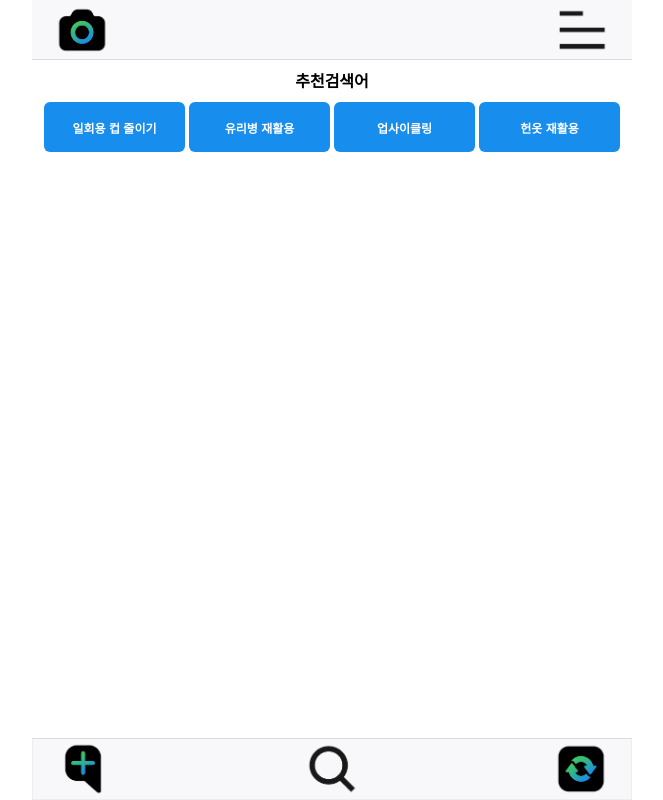
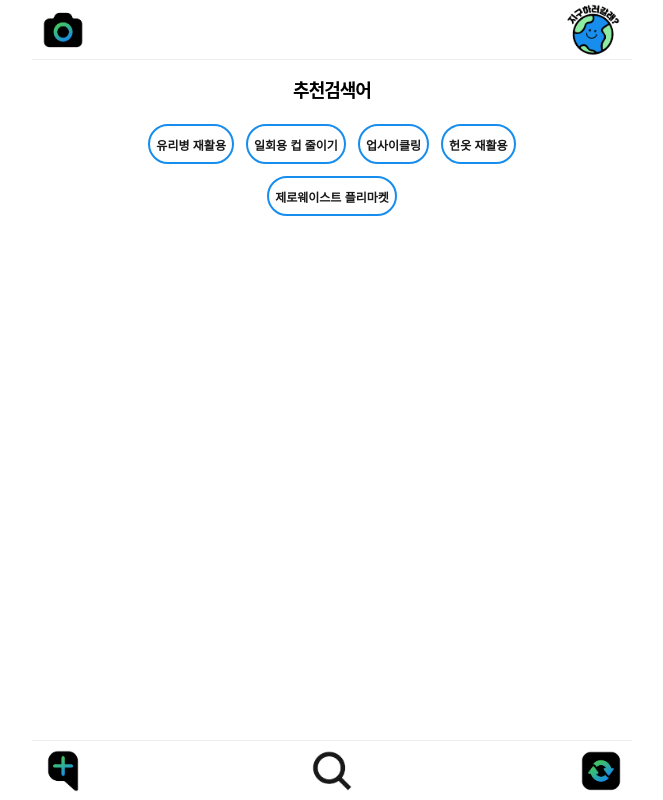
Before and after one commit to kimpearl3599/recycle_classification, a Flask app: page /search in a window 1280 px wide. Shown: the whole page, without its empty margins (308-971 px from the left). Run offline with Flask 2, Linux system fonts and the light colour scheme; data that the repository does not hold is empty; some libraries are stand-ins or nearby versions; some web fonts are replaced.

Commit message:
upload final/page/crawling

```diff
--- a/static/main.css
+++ b/static/main.css
@@ -1,32 +1,63 @@
-
 body {
-    margin: 0;
+    max-width: 600px;
+    margin: 0 auto;
     padding: 0;
     position: relative;
     font-size: 16px;
-    font-family: 'Noto Sans KR', sans-serif;
-    line-height: 20px;
+    font-family: "Noto Sans CJK KR", sans-serif , "Roboto", sans-serif; ;
+
 }
-
+#logo {
+    background-image: url('../static/images/logo.png');
+    width: 54px;
+    height: 54px;
+    background-size: cover;
+    background-position: center;
+    background-repeat: no-repeat;
+    margin-right: 6px;
+}
 .header {
+    margin: 0 auto;
+    position: fixed;
     max-width: 600px;
     width: 100%;
-    margin: 0 auto;
     height: 60px;
+    display: flex;
+    align-items: center;
+    justify-content: space-between;
+    box-sizing: border-box;
+    padding: 0 6px;
+    border-bottom: 1px solid #ededed;
+    background-color: #fff;
 
 }
-
 .footer {
+    position: fixed;
+    z-index: 10;
+    bottom: 0;
+    box-sizing: border-box;
+    padding: 0 6px;
+    max-width: 600px;
+    width: 100%;
+    height: 60px;
+    margin: 0 auto;
+    display: flex;
+    align-items: center;
+    justify-content: space-between;
+    background-color: #ffffff;
+    border-top: 1px solid #ededed;
+}
+.container {
+    padding-top: 60px;
+    padding-bottom: 60px;
     max-width: 600px;
     width: 100%;
     margin: 0 auto;
 }
-
-.container {
-    padding-top: 70px;
-    padding-bottom: 70px;
+.wrap {
     max-width: 600px;
-    width: 100%;
+    width: 85%;
+    height: auto;
     margin: 0 auto;
 }
 
@@ -81,28 +112,13 @@ input {
 }
 
 .nav {
-    width: 60px;
-    height: 60px;
+    width: 50px;
+    height: 50px;
     background-size: contain;
     background-repeat: no-repeat;
     background-position: center;
     background-color: transparent;
     border: none;
-}
-
-.top {
-    border-bottom: 1px solid #DBDBDB;
-    position: fixed;
-    top: 0;
-    left: 0;
-    right: 0;
-    background-color: #F8F8FA;
-    padding-left: 20px;
-    padding-right: 20px;
-    display: flex;
-    justify-content: space-between;
-    align-content: center;
-    box-sizing: border-box;
 }
 
 .btn_camera {
@@ -112,88 +128,72 @@ input {
 .btn_menu_bar {
     background-image: url("../static/images/btn_nav.png");
 }
-.bottom{
-    background-color: #F8F8FA;
-    border: 1px solid #ededed;
-    border-top: 1px solid #DBDBDB;
-    position: fixed;
-    bottom: 0;
-    left: 0;
-    right: 0;
+.recommend_btn_group{
     display: flex;
-    justify-content: space-between;
-    text-align: center;
-    box-sizing: border-box;
-    padding-left: 20px;
-    padding-right: 20px;
-}
-.recommend_btn_group{
-    padding: 0 10px;
-    display: flex;
-    justify-content: space-between;
+    flex-wrap: wrap;
     align-items: center;
     margin-bottom: 20px;
+    justify-content: center;
 }
-.list_box{
+.btn_recommend {
+    border: 2px solid #178ded;
+    background-color: #fff;
+    color: #191919;
+    margin: 6px 6px;
+    width: auto;
+    max-width: 150px;
+    font-size: 12px;
+    border-radius: 20px;
+}
 
-}
-.footer button{
-    background-color: transparent;
-    color: black
-}
-#crawl_cup_list{
-}
 .list_box::-webkit-scrollbar { display: none; }
 .list_box{
-    padding: 10px;
-    display: flex;
-    height: 140px;
+    padding: 16px;
+    height: auto;
     border: 1px solid #DBDBDB;
     border-radius: 10px;
     margin-bottom: 20px;
-    align-items: flex-start;
     overflow-x: hidden;
-    -ms-overflow-style: none; scrollbar-width: none;
+    -ms-overflow-style: none;
+    scrollbar-width: none;
 }
-.crawl_left{
-    float: left;
-    width: 150px;
-    height: 150px;
+.list_box img{
+    border-radius: 6%;
+    width: 100%;
+    height: auto;
 }
-.crawl_left img{
-    border-radius: 6%;
+.crawling_title {
     margin-top: 10px;
-    width: 120px;
-    height: 100px;
+    line-height: 18px;
+    text-align: center;
 }
-.crawl_right{
-    float: right;
-    margin-left: 20px;
-    width: 100%;
-    max-width: 450px;
-    height: 150px;
-    display: inline-block;
+.crawling_title a {
+    font-size: 14px;
+    font-weight: 700;
+    text-decoration: none;
+    color: #178ded;
+    letter-spacing: -1px;
 }
 .txt_title{
-    font-size: 16px;
-    font-weight: bold;
-    margin-bottom: 10px;
+    font-size: 18px;
+    font-weight: 700;
+    margin-top: 20px;
+    margin-bottom: 20px;
+    letter-spacing: -1px;
+    text-align: center;
 
 }
 .txt_content{
-    font-size: 14px;
+    font-size: 12px;
     margin-bottom: 8px;
-    padding: 1px;
-}
-.txt_hashtag{
-    font-size: 12px;
-    margin: 2px;
-
+    margin-top: 8px;
+    line-height: 14px;
+    color: #191919;
 }
 .txt_tag{
-    font-size: 7px;
-    border-radius: 5px;
-    color: #178ded;
+    font-size: 8px;
+    color: #767676;
+    line-height: 12px;
 }
 .crawling_hashtag{
     float: end;
--- a/templates/crawling.html
+++ b/templates/crawling.html
@@ -137,24 +140,42 @@
 <div class="header top">
     <button class="btn_camera nav"></button>
     <div id="logo"></div>
-    <button class="btn_menu_bar nav"></button>
 </div>
 <div class="container">
-    <p class="txt_title" style="text-align: center">추천검색어</p>
+    <div class="wrap">
+        <p class="txt_title">추천검색어</p>
         <div class="recommend_btn_group">
-        <button class="btn_recommend btn txt_hashtag" onclick="get_cup_url()">일회용 컵 줄이기</button>
-        <button class="btn_recommend btn txt_hashtag" onclick="get_glass_url()">유리병 재활용</button>
-        <button class="btn_recommend btn txt_hashtag" onclick="get_upcycle_url()">업사이클링</button>
-        <button class="btn_recommend btn txt_hashtag" onclick="get_cloth_url()">헌옷 재활용</button>
+            <button class="btn_recommend btn-s txt_hashtag" onclick="get_glass_url()">유리병 재활용</button>
+            <button class="btn_recommend btn-s txt_hashtag" onclick="get_cup_url()">일회용 컵 줄이기</button>
+
+            <button class="btn_recommend btn-s txt_hashtag" onclick="get_upcycle_url()">업사이클링</button>
+            <button class="btn_recommend btn-s txt_hashtag" onclick="get_cloth_url()">헌옷 재활용</button>
+            <button class="btn_recommend btn-s txt_hashtag" onclick="get_cloth_url()">제로웨이스트 플리마켓</button>
         </div>
         <div id="crawl_cup_list">
             {% for list in cuplists %}
             <div class="list_box">
-                <div class="crawl_left crawl_left_box">
+
                 <div class="crawling_img crawl_left_box_img"><img src="{{ list['img'] }}" alt=" "></div>
+
+                <div class="crawling_title">
+                    <a href="{{ list['url'] }}" target="_blank">
+                        {{ list['title'] }}
+                    </a>
                 </div>
-                <div class="crawl_right">
-                    <div class="crawling_title txt_title">
+                <div class="crawling_content txt_content">{{ list['content'] }}</div>
+                <div class="crawling_hashtag txt_tag">{{ list['tag'] }}</div>
+
+            </div>
+
+            {% endfor %}
+        </div>
+        <div id="crawl_glass_list">
+            {% for list in glasslists %}
+            <div class="list_box">
+                <div class="crawling_img crawl_left_box_img"><img src="{{ list['img'] }}" alt=" "></div>
+
+                <div class="crawling_title">
                     <a href="{{ list['url'] }}" target="_blank">
                         {{ list['title'] }}
                     </a>
```
Also changed, not shown: other parts of templates/crawling.html (+26 -44 lines), crawl.py (+12 -17 lines), static/images/logo.png (added), static/style.css (deleted). Lines whose indentation alone changed are shown as unchanged.
